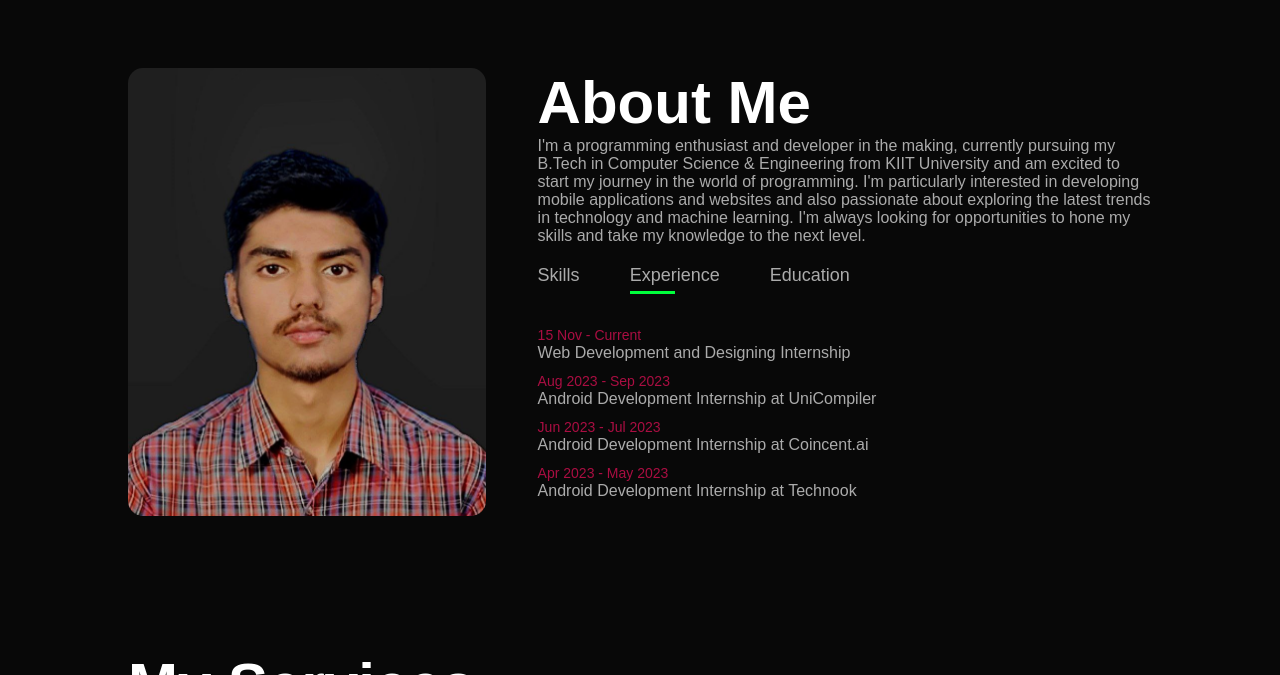
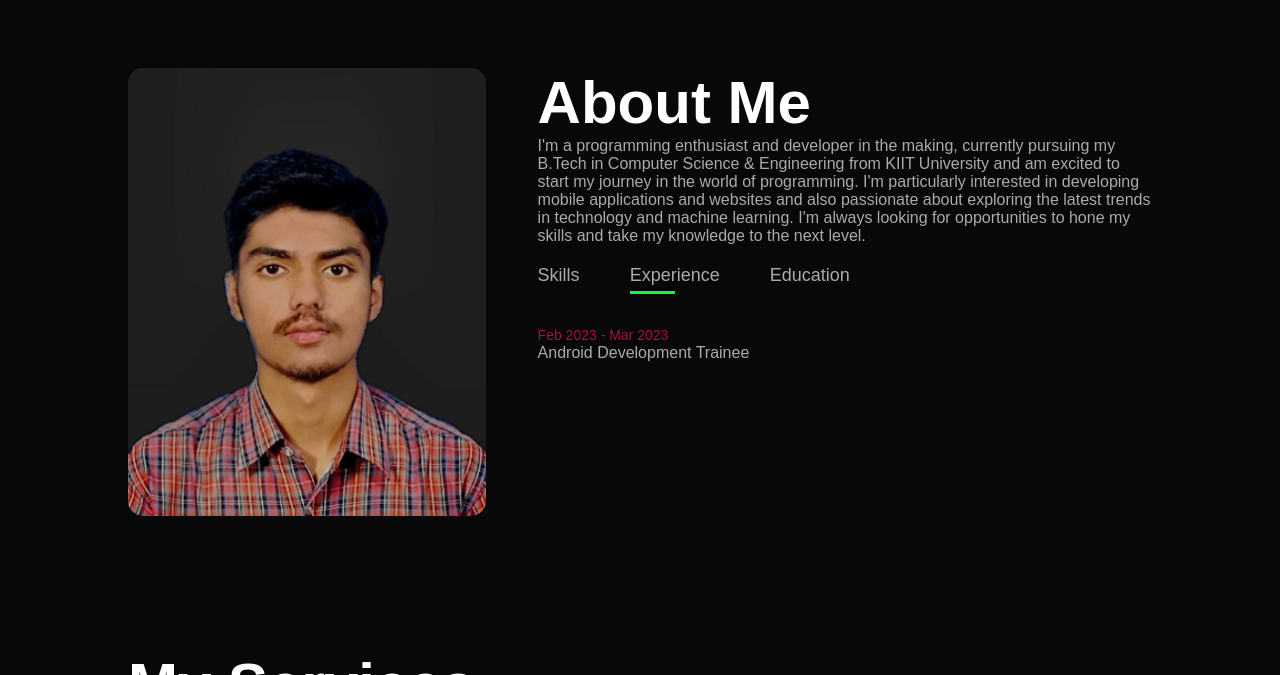
Before and after one commit to sinha-19/Portfolio, a plain HTML site: page index.html in a window 1280 px wide. Both pictures are taken after a click on the element "Experience". Shown: the part 822-1497 px from the top of the page. Drawn offline with Linux system fonts and the light colour scheme.

Commit message:
Update 1

```diff
--- a/index.html
+++ b/index.html
@@ -54,10 +54,7 @@
                 </div>
                 <div class="tab-contents" id="experience">
                     <ul>
-                        <li><span>15 Nov - Current</span><br>Web Development and Designing Internship</li>
-                        <li><span>Aug 2023 - Sep 2023</span><br>Android Development Internship at UniCompiler</li>
-                        <li><span>Jun 2023 - Jul 2023</span><br>Android Development Internship at Coincent.ai</li>
-                        <li><span>Apr 2023 - May 2023</span><br>Android Development Internship at Technook</li>
+                        <li><span>Feb 2023 - Mar 2023</span><br>Android Development Trainee</li>
                     </ul>
                 </div>
                 <div class="tab-contents" id="education">
@@ -127,7 +124,7 @@
                 </div>
             </div>
         </div>
-        <a href="#" class="btn">See more</a>
+        <a href="https://github.com/sinha-19" class="btn">See more</a>
     </div>
 </div>
 <!-----------------------contact----------------->
```
Also changed, not shown: images/phone-background.jpg (added), images/phone-background.png (deleted), 1 other file.
